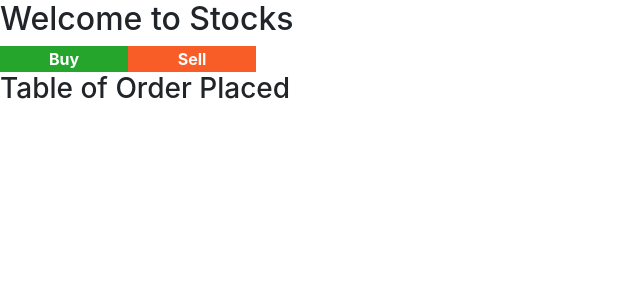
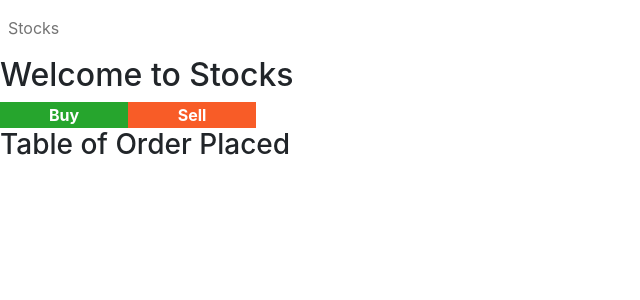
Before and after one commit to himanshuks/react-hks-interview-implementations, a React (Create React App) app: page /stocks in a window 1280 px wide. Shown: the top 300 px of the page, without its empty margins (0-640 px from the left). Built offline with nearby package versions, Linux system fonts and the light colour scheme.

Commit message:
nav bar added in project as header

```diff
--- a/src/App.js
+++ b/src/App.js
@@ -1,9 +1,12 @@
 import { Routes, Route } from "react-router-dom";
+import { NavbarMenu } from "./containers/NavbarMenu";
+
 import { Stocks } from "./containers/Stocks";
 
 function App() {
   return (
     <div>
+      <NavbarMenu />
       <Routes>
         <Route path="/stocks" element={<Stocks />}></Route>
       </Routes>
```
